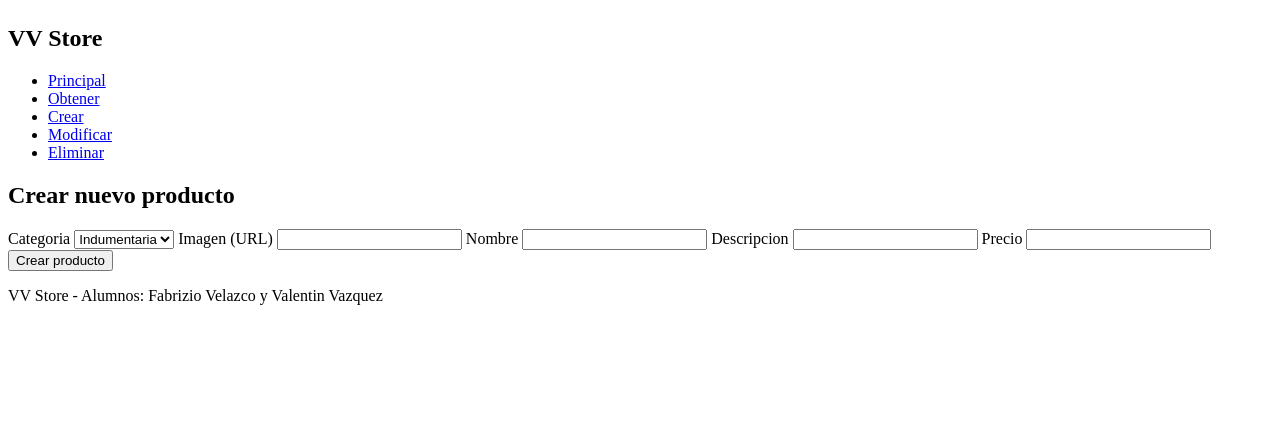
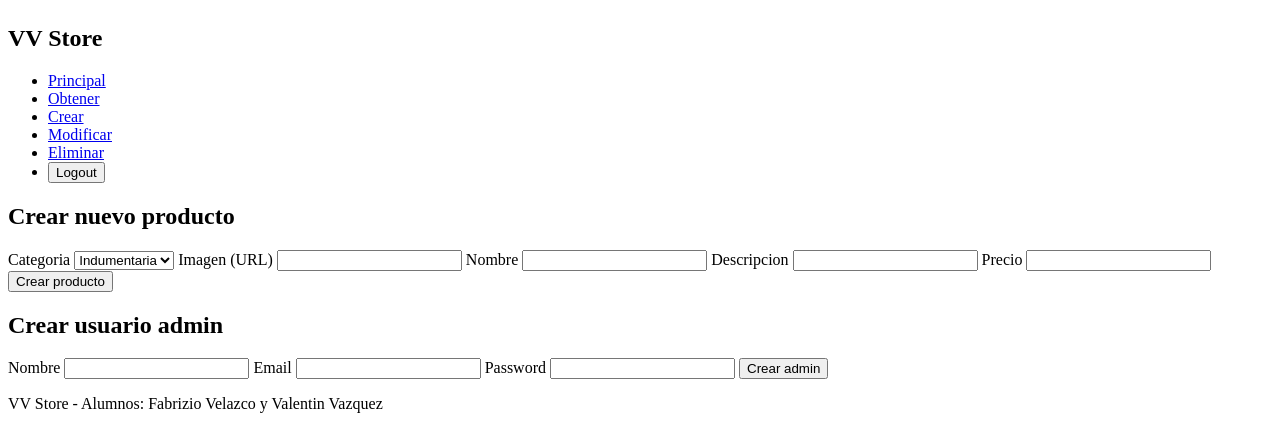
Before and after one commit to Fabrizio912/Tp-Progra-3-VV-Store, a Node server app: page /dashboard/crear in a window 1280 px wide. Shown: the part 407-836 px from the top of the page. Before the commit the page ends 712 px from the top, so only its background shows below. Run offline with Node 20, Linux system fonts and the light colour scheme.

Commit message:
subida de tp 22/11/26

```diff
--- a/src/api/middlewares/middlewares.js
+++ b/src/api/middlewares/middlewares.js
@@ -1,3 +1,7 @@
+//Middlewares
+// Funciones que se ejecutan entre la req y la res
+
+// Middleware logger para mostrar por consola las solicitudes de nuestro servidor
 const loggerUrl = (req, res, next) => {
     const fecha = new Date();
     console.log(`[${fecha.toLocaleDateString()} ${fecha.toLocaleTimeString()}] ${req.method} ${req.url}`);
@@ -5,9 +9,11 @@ const loggerUrl = (req, res, next) => {
     next();
 }
 
+// Middleware para filtrar ids no validos
 const validateId = (req, res, next) => {
     const id = Number(req.params.id);
 
+	// Si el id no es un numero entero o es <= 0
     if (!Number.isInteger(id) || id <= 0) {
         return res.status(400).json({ message: "El id debe ser un numero entero positivo" });
     }
@@ -16,16 +22,17 @@ const validateId = (req, res, next) => {
     next();
 }
 
-// Sirve para POST y PUT
+// Middleware para validar los campos del formulario
 const validateProduct = (req, res, next) => {
-    // Con Express 5 el body puede venir undefined si no llegó un JSON
     const { id, name, description, image, price, category, active } = req.body ?? {};
-    const errores = [];
+    const errores = []; // Se crea un array vacio para ir metiendo los errores
 
+    // Verificamos los datos de entrada
     if (!name || !image || !price || !category) {
         errores.push("Faltan campos requeridos");
     }
 
+    // Verificamos name
     if (typeof name !== "string" || name.trim().length < 2) {
         errores.push("El nombre debe tener al menos 2 caracteres");
     }
@@ -35,15 +42,17 @@ const validateProduct = (req, res, next) => {
         errores.push("La descripcion debe ser texto de hasta 255 caracteres");
     }
 
+	// Verificamos price
     if (typeof price !== "number" || price <= 0) {
         errores.push("El precio debe ser un numero mayor a 0");
     }
 
+	// Verificamos category
     if (!["clothes", "shoes"].includes(category)) {
         errores.push("Categoria invalida (clothes o shoes)");
     }
 
-    // En PUT además hace falta el id y el active
+    // En PUT además se verifica el id y el active
     if (req.method === "PUT") {
         if (!Number.isInteger(id) || id <= 0) {
             errores.push("El id debe ser un numero entero positivo");
@@ -53,6 +62,7 @@ const validateProduct = (req, res, next) => {
         }
     }
 
+	// Si hay algun error en la lista, lo devolvemos en un 400
     if (errores.length > 0) {
         console.log(errores);
         return res.status(400).json({
@@ -61,7 +71,21 @@ const validateProduct = (req, res, next) => {
         });
     }
 
-    next();
+    next();// Damos paso al siguiente middleware o a la response
 }
 
-export { loggerUrl, validateId, validateProduct }
+// Protege las vistas del admin: si no hay sesion, redirige al login
+const requireLogin = (req, res, next) => {
+    if (!req.session.user) {
+        return res.redirect("/login");
+    }
+
+    next();  // Damos paso al siguiente middleware o a procesar la respuesta
+}
+
+// Exportamos nuestros middlewares para poder usarlos en otros modulos
+export { loggerUrl,
+    validateId,
+    validateProduct,
+    requireLogin
+}
--- a/src/views/partials/header.ejs
+++ b/src/views/partials/header.ejs
@@ -1,7 +1,7 @@
 <header>
     <section id="logo">
         <div class="logo-container">
-            <img src="/img/logo.png" class="logo" alt="Logo de la tienda">
+            <img src="/img/logo.png" class="logo" alt="Logo de VV Store">
         </div>
 
         <h2 class="logo-titulo">VV Store</h2>
@@ -14,6 +14,12 @@
             <li><a href="/dashboard/crear">Crear</a></li>
             <li><a href="/dashboard/modificar">Modificar</a></li>
             <li><a href="/dashboard/eliminar">Eliminar</a></li>
+            <li>
+                <!-- Formulario para hacer logout y cerrar la sesion -->
+                <form action="/logout" method="POST" id="logout-form">
+                    <input type="submit" value="Logout">
+                </form>
+            </li>
         </ul>
     </nav>
 </header>
--- a/src/views/post.ejs
+++ b/src/views/post.ejs
@@ -34,8 +34,42 @@
 
         </section>
 
+        <!-- Formulario POST user -->
+        <section class="createUser-container">
+
+            <h2>Crear usuario admin</h2>
+
+            <form id="createUserForm" action="/api/users" method="POST">
+
+                <label for="nameUser">Nombre</label>
+                <input type="text" name="name" id="nameUser" required>
+
+                <label for="emailUser">Email</label>
+                <input type="email" name="email" id="emailUser" required>
+
+                <label for="passwordUser">Password</label>
+                <input type="password" name="password" id="passwordUser" required>
+
+                <input type="submit" value="Crear admin">
+
+            </form>
+
+        </section>
+
         <section id="contenedor-productos"></section>
     </main>
+
+    <div id="mensajes">
+        <!-- Mensaje de exito al crear un admin -->
+        <% if (typeof exito !== "undefined") { %>
+            <p class="mensaje exito"><%= exito %></p>
+        <% } %>
+
+        <!-- Mensaje de error al crear un admin -->
+        <% if (typeof error !== "undefined") { %>
+            <p class="mensaje error"><%= error %></p>
+        <% } %>
+    </div>
 
     <script src="/js/post.js"></script>
 
```
Also changed, not shown: src/views/login.ejs (added, +34 -0 lines).
